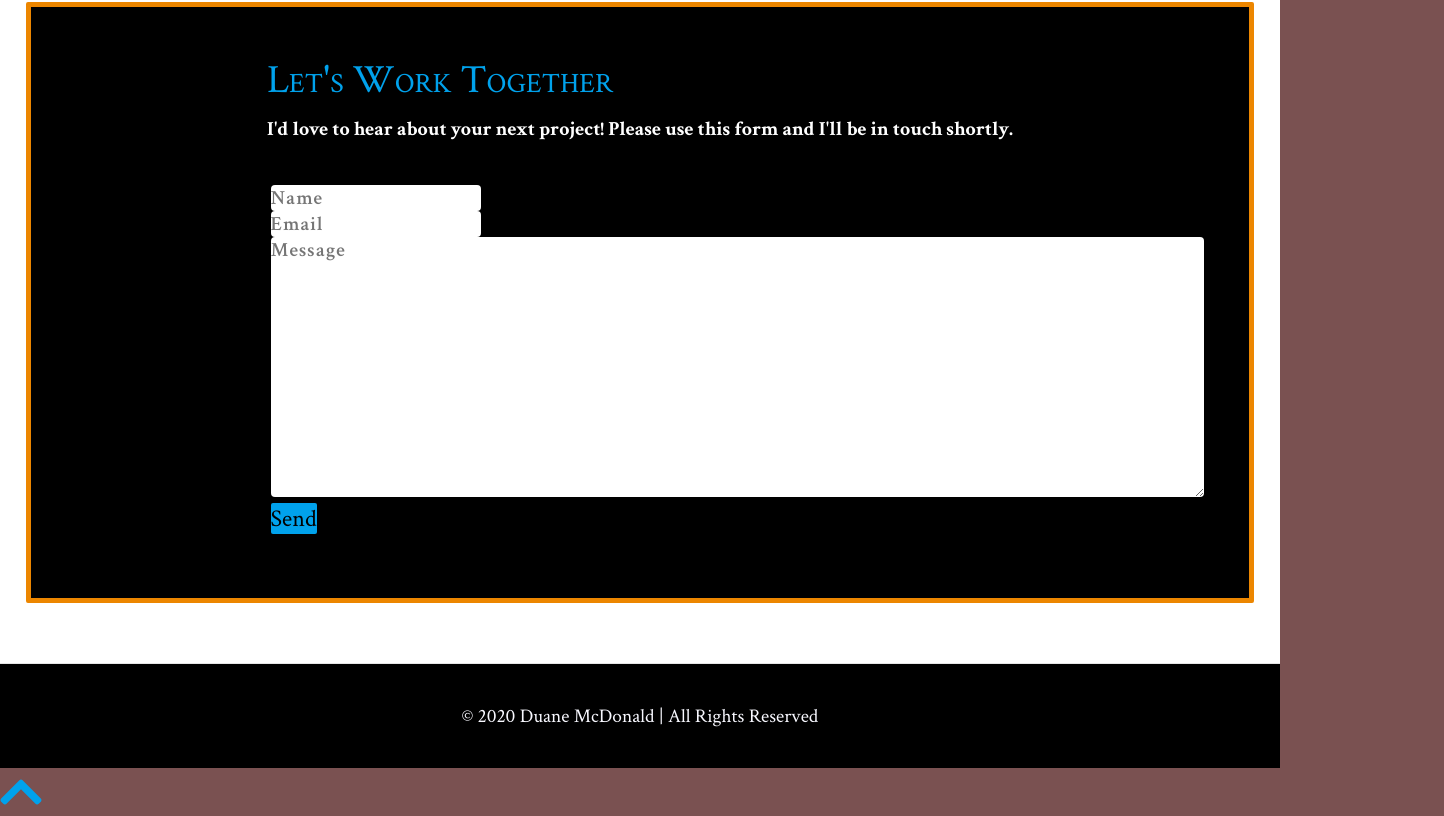
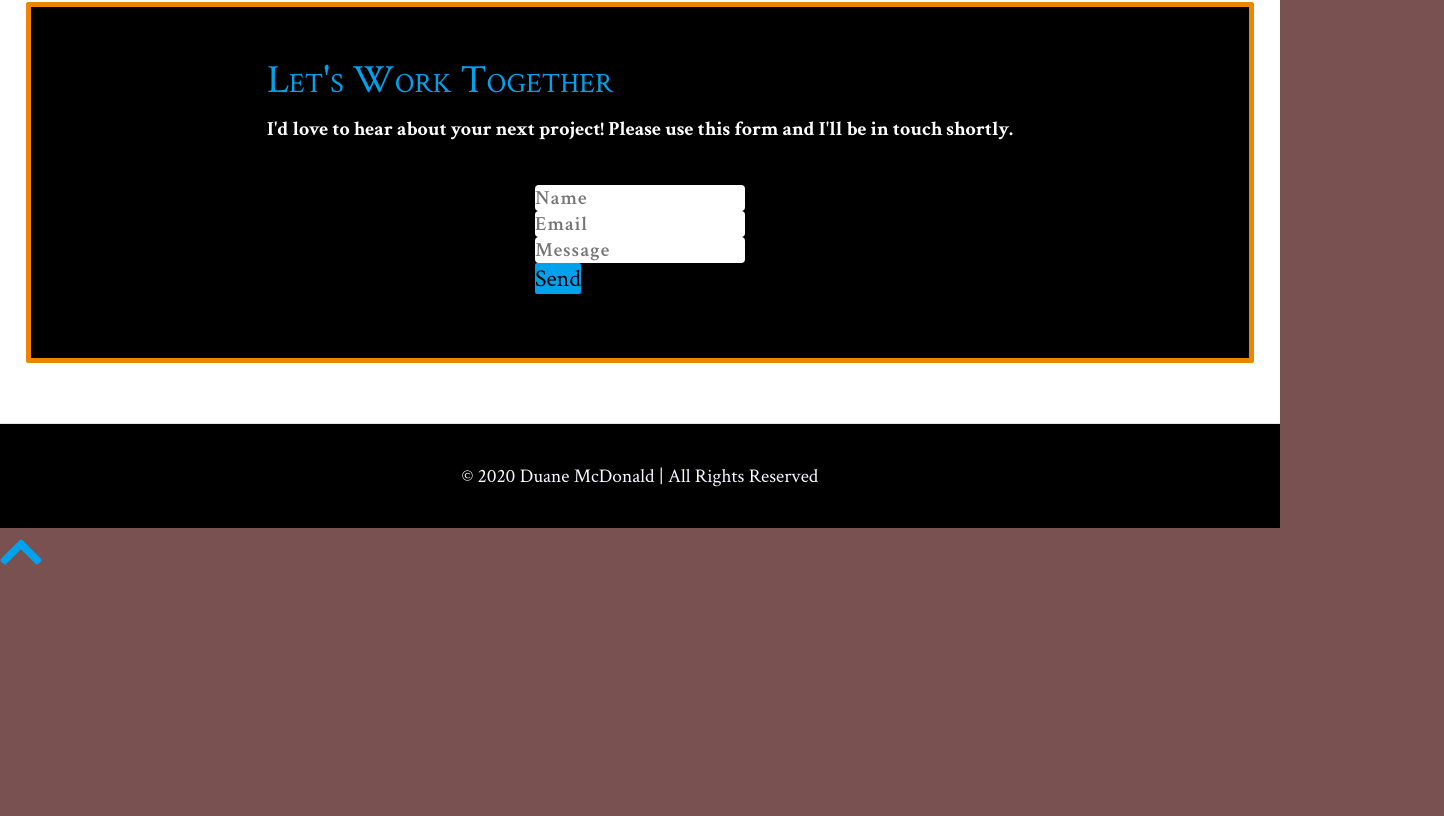
Before and after one commit to DuaneMcD/duane_next, a Next.js app: page / in a window 1280 px wide. Shown: the part 9777-10593 px from the top of the page, 1444 px wide, since content can reach past the window. After the commit the page ends 10353 px from the top, so only its background shows below. Built offline with nearby package versions, Linux system fonts and the light colour scheme.

Commit message:
contact api WIP

```diff
--- a/components/Contact.js
+++ b/components/Contact.js
@@ -1,9 +1,58 @@
 import { useState } from 'react';
 import FormInput from './FormInput';
+import axios from 'axios';
 
 const Contact = () => {
-  function formSubmit(values) {
+  const [values, setValues] = useState({
+    user: '',
+    email: '',
+    message: '',
+  });
+
+  const inputs = [
+    {
+      id: 1,
+      name: 'user',
+      type: 'text',
+      placeholder: 'Name',
+    },
+    {
+      id: 2,
+      name: 'email',
+      type: 'email',
+      placeholder: 'Email',
+    },
+    {
+      id: 3,
+      name: 'message',
+      type: 'text',
+      placeholder: 'Message',
+    },
+  ];
+
+  async function handleSubmit(e) {
+    e.preventDefault();
     console.log(values);
+
+    let config = {
+      method: 'post',
+      url: `${process.env.NEXT_PUBLIC_API_URL}/api/contact`,
+      headers: {
+        'Content-Type': 'application/json',
+      },
+      data: values,
+    };
+
+    try {
+      const response = await axios(config);
+      console.log(response);
+    } catch (err) {
+      console.error(err);
+    }
+  }
+
+  function handleChange(e) {
+    setValues({ ...values, [e.target.name]: e.target.value });
   }
   return (
     <section id='contact' className={'page-section secPad'}>
@@ -18,50 +67,15 @@ const Contact = () => {
           </div>
         </div>
         <div className={'contactForm'}>
-          <form name='sentMessage' id='contactForm' onSubmit={formSubmit()}>
-            <div className={'control-group'}>
-              <div className={'controls'}>
-                <input
-                  type='text'
-                  className={'form-control'}
-                  placeholder='Name'
-                  id='name'
-                  required
-                  data-validation-required-message='Please enter your name'
-                />
-                <p className={'help-block'}></p>
-              </div>
-            </div>
-            <div className={'control-group'}>
-              <div className={'controls'}>
-                <input
-                  type='email'
-                  className={'form-control'}
-                  placeholder='Email'
-                  id='email'
-                  required
-                  data-validation-required-message='Please enter your email'
-                />
-              </div>
-            </div>
-            <div className={'control-group'}>
-              <div className={'controls'}>
-                <textarea
-                  rows='10'
-                  cols='100'
-                  className={'form-control'}
-                  placeholder='Message'
-                  id='message'
-                  required
-                  data-validation-required-message='Please enter your message'
-                  minLength='5'
-                  data-validation-minlength-message='Min 5 characters'
-                  maxLength='999'
-                  // style='resize: none'
-                ></textarea>
-              </div>
-            </div>
-            <div id='success'></div>
+          <form name='sentMessage' id='contactForm' onSubmit={handleSubmit}>
+            {inputs.map(input => (
+              <FormInput
+                key={input.id}
+                {...input}
+                value={values[input.name]}
+                onChange={handleChange}
+              />
+            ))}
             <button type='submit' className={'btn btn-primary pull-right'}>
               Send
             </button>
--- a/components/FormInput.js
+++ b/components/FormInput.js
@@ -1,8 +1,9 @@
 const FormInput = props => {
+  const { label, onChange, id, ...inputProps } = props;
   return (
     <div>
-      <label>{props.label}</label>
-      <input placeholder={props.placeholder} type={props.type} />
+      <label>{label}</label>
+      <input {...inputProps} onChange={onChange} />
     </div>
   );
 };
```
